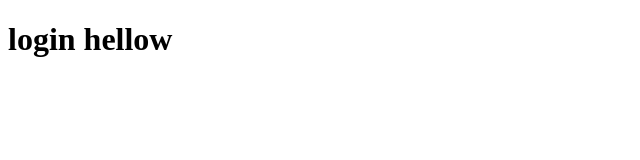
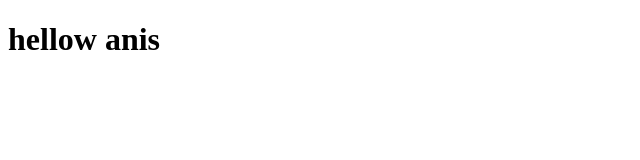
Before and after one commit to xxanisxx/firsttry, a plain HTML site: page index.html in a window 1280 px wide. Shown: the whole page, without its empty margins (0-640 px from the left). Drawn offline with Linux system fonts and the light colour scheme.

Commit message:
change index

```diff
--- a/index.html
+++ b/index.html
@@ -7,6 +7,6 @@
     <title>git ap</title>
 </head>
 <body>
-    <h1>login hellow</h1>
+    <h1>hellow anis</h1>
 </body>
 </html>
```
